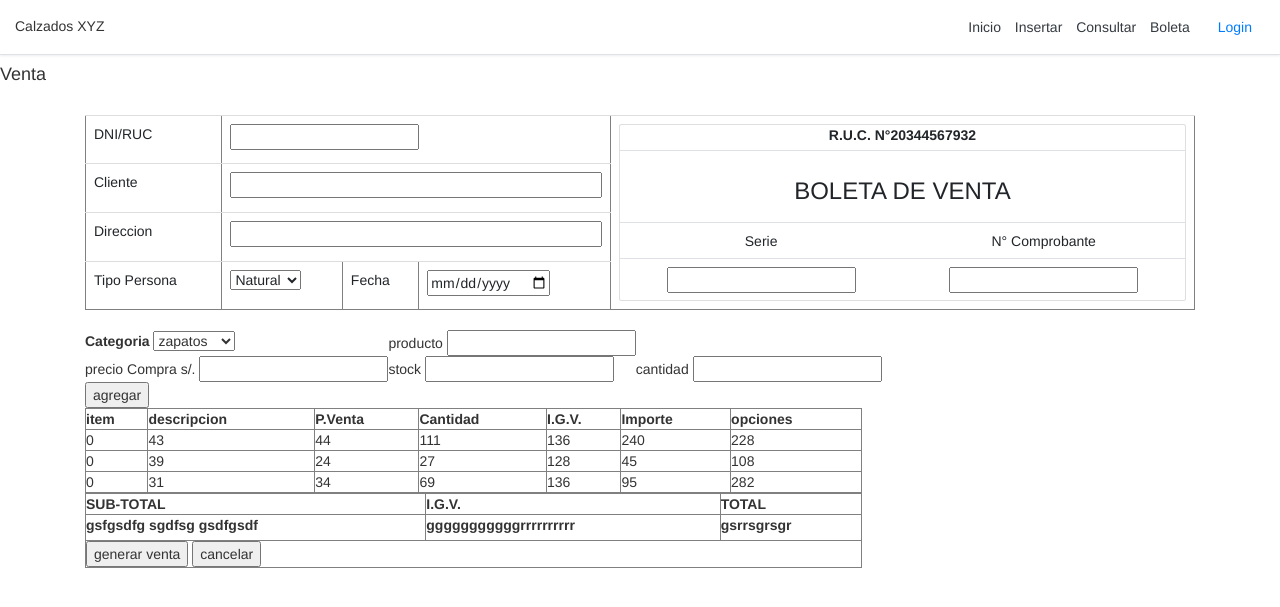
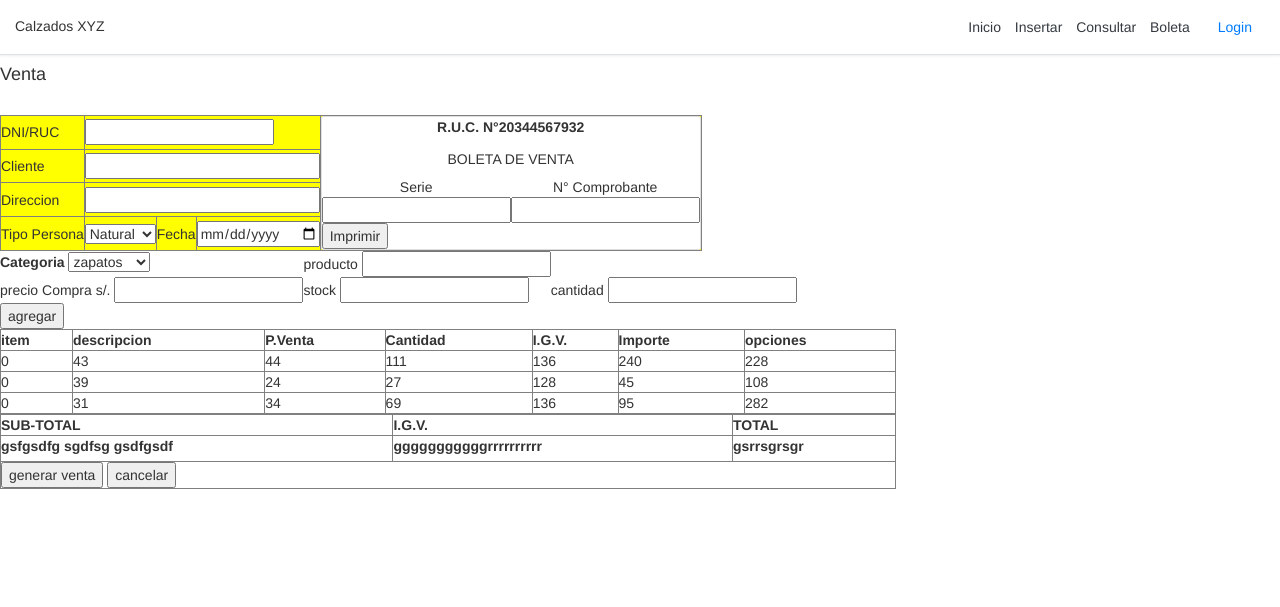
Before and after one commit to iJKENNEDY/webApp_calzados, a PHP site: page /views/venta.php in a window 1280 px wide. Shown: the top 607 px of the page. Run offline with PHP 8.4, Linux system fonts and the light colour scheme.

Commit message:
estilo en boleta

```diff
--- a/views/venta.php
+++ b/views/venta.php
@@ -44,18 +44,18 @@
         <div>
             <h4>Venta</h4>
         </div>
-       <div class="container">
-            <table class="table" border="1">
+       <div class="">
+            <table class="" border="1" style="background-color: yellow;">
 
-                <tr class=""  style="width: 122">
+                <tr class=""  style="width: 92">
                     <td>DNI/RUC</td>
                     <td colspan="3"><input type="text" name="dni" id=""></td>
                     <td rowspan="4">
-                        <div class="card " style="width: 122">
+                        <div class="card " style="">
                             <label style="text-align: center;">R.U.C. N°20344567932</label>
-                            <table  style="text-align: center; width: 122;">
+                            <table  style="text-align: center; width: 90;">
                                 <tr>
-                                    <th colspan="2"><h3 style="text-align: center">BOLETA DE VENTA</h3></th>
+                                    <th colspan="2"><h5 style="text-align: center">BOLETA DE VENTA</h5></th>
                                 </tr>
                                 <tr>
                                     <td>Serie</td>
@@ -66,6 +66,9 @@
                                     <td><input type="text" name="numComprobante"></td>
                                 </tr>
                             </table>
+                            <div>
+                                <input type="submit" name="imprimir" value="Imprimir">
+                            </div>
 
                         </div>
 
```
